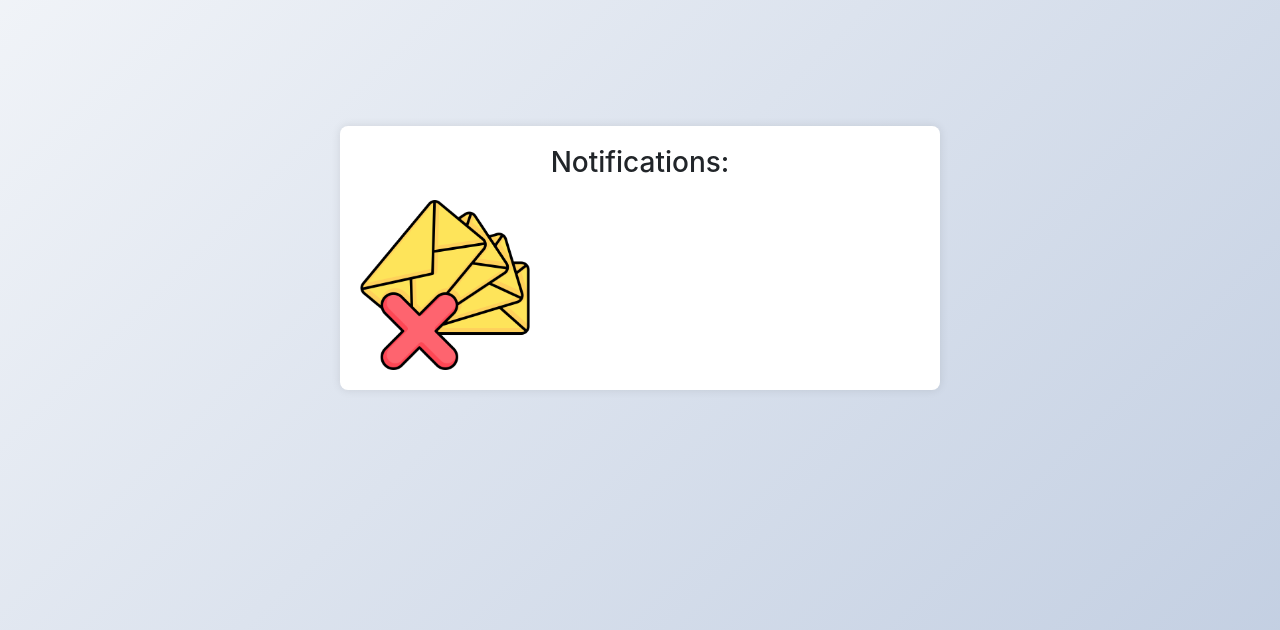
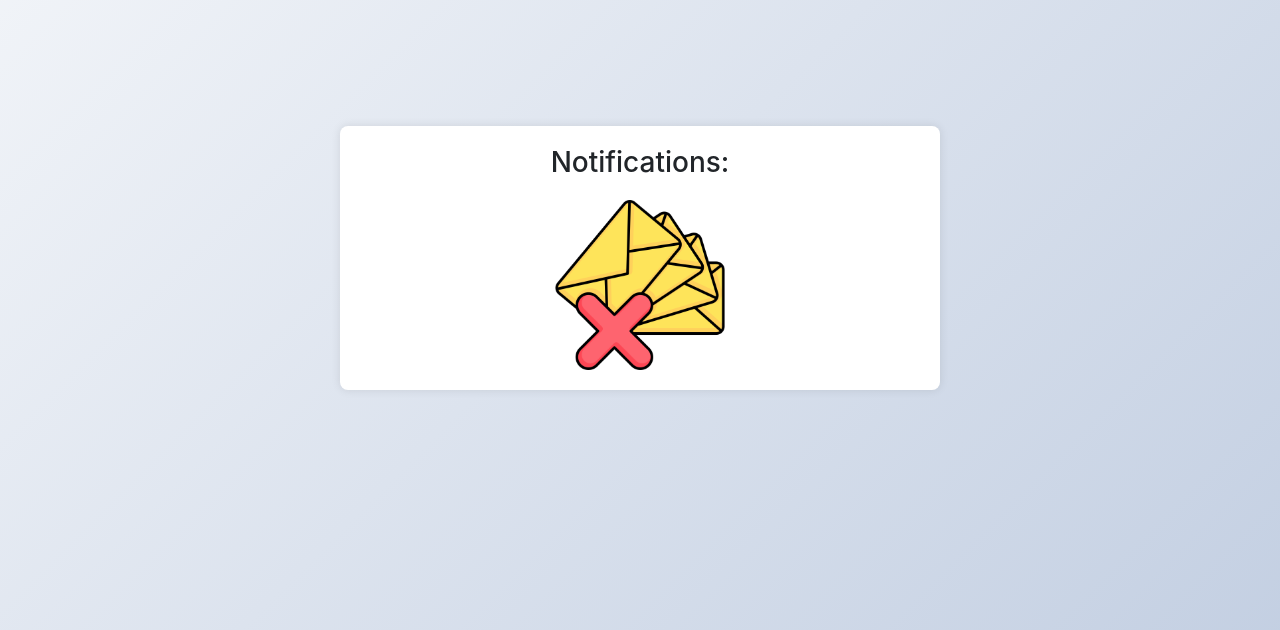
Before and after one commit to ch-fano/findLessons, a Django app: page /profile/notification/ in a window 1280 px wide. Shown: the part 202-832 px from the top of the page. Run offline with Django 5.2, Linux system fonts and the light colour scheme; a user stored in the database is signed in; data comes from the database, SQL or seed files in the repository; both versions use the stored data as it was after the commit; some libraries are stand-ins or nearby versions.

Commit message:
News section finished

```diff
--- a/user_profile/templates/user_profile/news_list.html
+++ b/user_profile/templates/user_profile/news_list.html
@@ -27,6 +27,10 @@
             border-radius: 8px;
             box-shadow: 0 0 10px rgba(0, 0, 0, 0.1);
             padding: 20px;
+            display: flex;
+            flex-direction: column;
+            justify-content: center;
+            align-items: center;
         }
         .notification-box {
             display: flex;
@@ -64,9 +68,10 @@
         .close-button:hover {
             color: #cc0000;
         }
-        .no-news-img{
+        .no-news-img {
             width: 170px;
             height: 170px;
+            margin: 0 auto;
         }
     </style>
 {% endblock %}
```
Also changed, not shown: user_profile/templates/user_profile/profile.html (+9 -1 lines), db.sqlite3.
